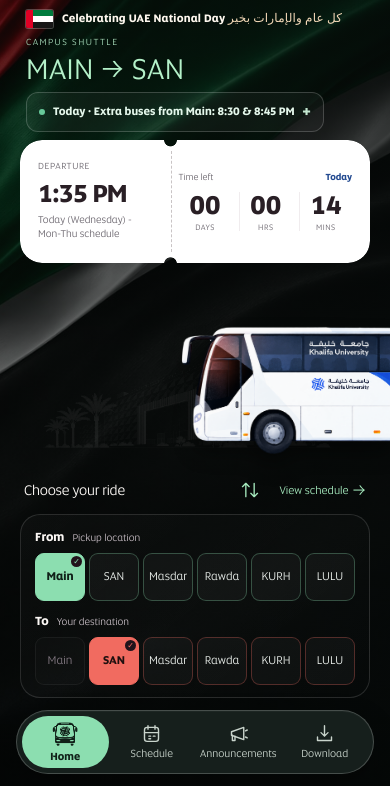
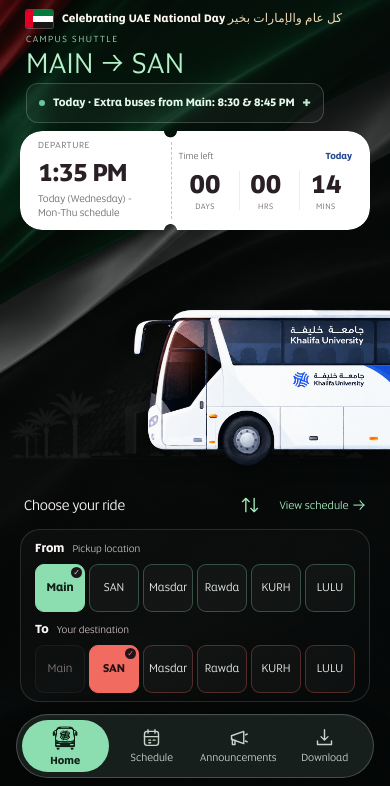
Before and after one commit to ameenabdulla7bm-sketch/ku-bus, a plain HTML site: page index.html in a window 390 px wide. Shown: the part 58-844 px from the top of the page. Drawn offline with Linux system fonts and the light colour scheme.

Commit message:
Increase bus artwork on mobile

```diff
--- a/index.html
+++ b/index.html
@@ -96,10 +96,15 @@
       }
       /* Leave room for the celebration notice without shrinking the controls. */
       @media (max-width: 980px) and (max-height: 900px) {
-        body[data-view="home"] .hero-visual { --bus-art-height: clamp(64px, calc(100svh - 43rem - env(safe-area-inset-top) - env(safe-area-inset-bottom)), 10rem); }
+        body[data-view="home"] .hero-visual { --bus-art-height: clamp(72px, calc(100svh - 39rem - env(safe-area-inset-top) - env(safe-area-inset-bottom)), 12rem); }
         body[data-view="home"] .ride-hero { gap: 8px; }
         body[data-view="home"] .uae-celebration { margin-bottom: 3px; }
         body[data-view="home"] .departure-overview .ticket-route-header { padding-bottom: 8px; }
+        body[data-view="home"] .ticket-route-copy { gap: 3px; }
+        body[data-view="home"] .ticket-departure { padding-top: 10px; padding-bottom: 10px; }
+        body[data-view="home"] .mobile-location-picker { padding-top: 8px; padding-bottom: 8px; }
+        body[data-view="home"] .mobile-location-field:last-child { margin-top: 7px; }
+        body[data-view="home"] .bottom-nav { margin-bottom: max(8px, env(safe-area-inset-bottom)); }
       }
     </style>
     <script defer src="script.js?v=20261019-seventh-1"></script>
--- a/service-worker.js
+++ b/service-worker.js
@@ -1,4 +1,4 @@
-const CACHE_NAME = "ku-shuttle-pwa-v2-20261125-mobile-fit-1";
+const CACHE_NAME = "ku-shuttle-pwa-v2-20261125-mobile-bus-2";
 const APP_SHELL = new URL("./index.html", self.registration.scope).href;
 const NETWORK_TIMEOUT_MS = 4000;
 
```
